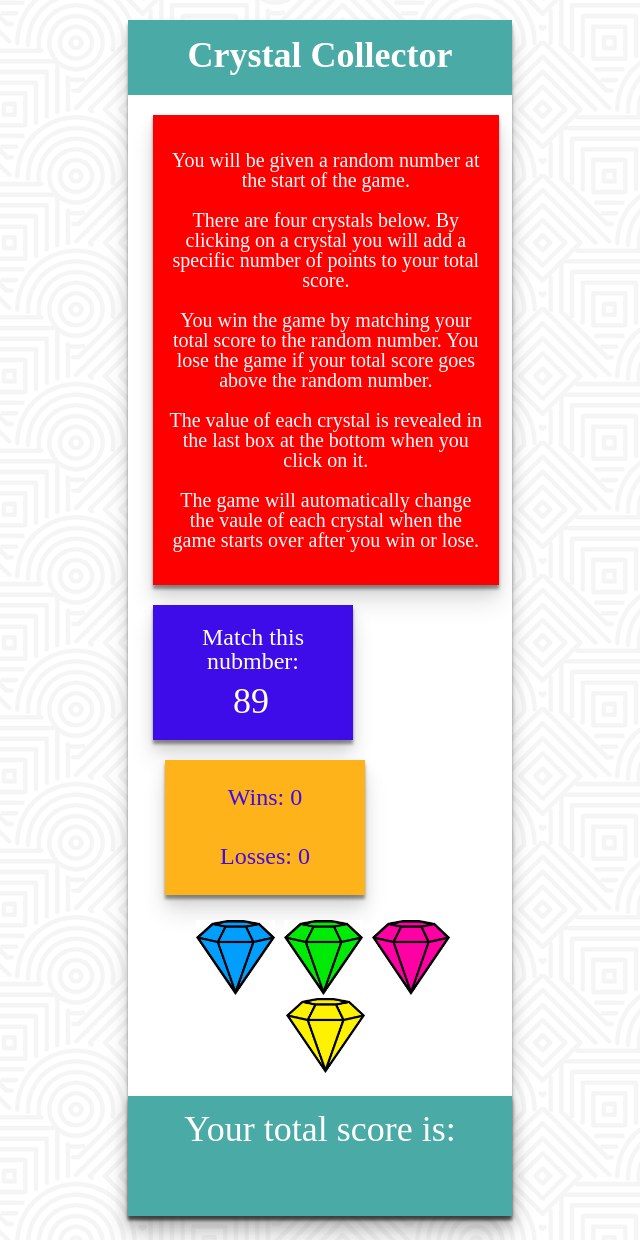
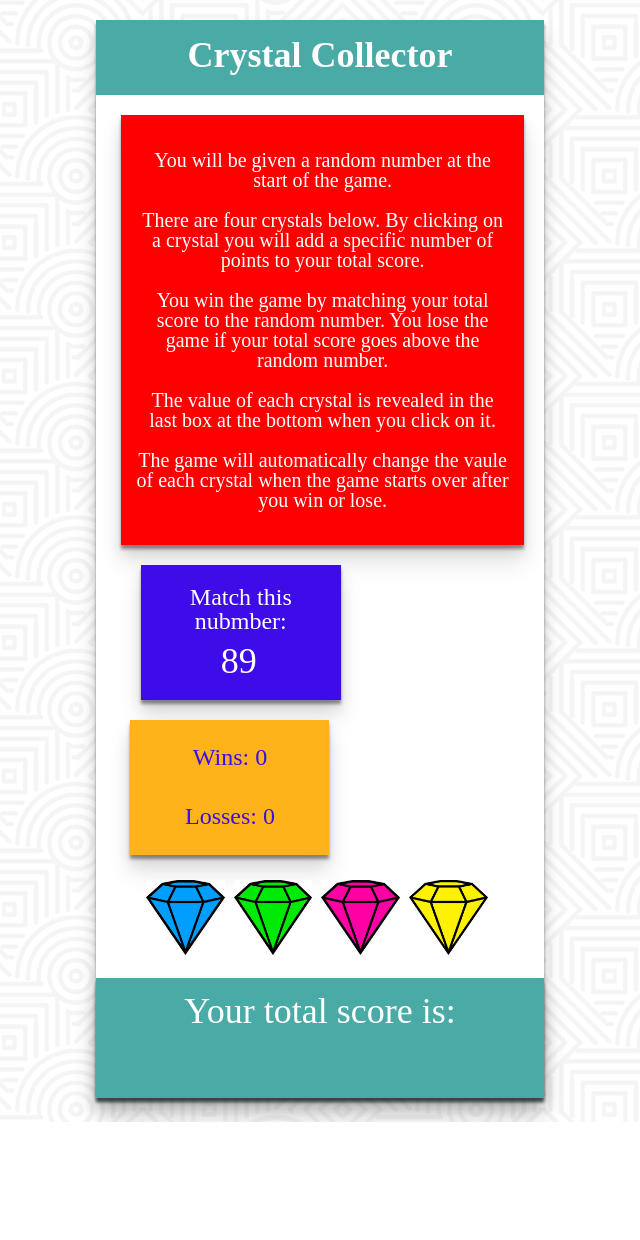
Before and after one commit to jmcenroe/crystal-collector, a plain HTML site: page index.html in a window 1280 px wide. Shown: the whole page, without its empty margins (320-960 px from the left). After the commit the page ends 1122 px from the top, so only its background shows below. Drawn offline with nearby package versions, Linux system fonts and the light colour scheme.

Commit message:
Adjusted some sizing issues

```diff
--- a/assets/css/style.css
+++ b/assets/css/style.css
@@ -11,7 +11,7 @@ body {
 
 .container {
 	margin: auto;
-    max-width: 30%;
+    max-width: 35%;
 	margin-bottom: 10px;
 	background-color: #fff;
 
@@ -49,7 +49,6 @@ p {
 }
 
 .instructions {
-	width: 450px;
 	margin-left: 25px;
     padding: 25px 5px;
 	background-color: #ff0000;
@@ -61,7 +60,7 @@ p {
 .random {
 	height: 135px;
 	width: 200px;
-	margin-left: 25px;
+	margin-left: 10%;
 	background-color: #3e0ce8;
 	color: #fff;
 	padding-top: 10px;
@@ -83,8 +82,8 @@ h2 {
 .scoreboard {
 	float: left;
 	height: 135px;
-	width: 200px;
-	margin-left: 37px;
+	width: 199px;
+	margin-left: 7.7%;
 	background-color: #ffb31a;
 	color: #3e0ce8;
 }
@@ -98,7 +97,7 @@ h2 {
 	clear: both;
 	margin-left: 0;
 	padding-top: 25px;
-    padding-left: 45px;
+	margin-left: 4.3%;
 	box-shadow: none;
 }
 
--- a/index.html
+++ b/index.html
@@ -5,6 +5,7 @@
     <title>Crystal Collector</title>
     <link rel="stylesheet" type="text/css" href="assets/css/reset.css">
     <link rel="stylesheet" type="text/css" href="assets/css/style.css">
+    <meta name="viewport" content="width=device-width, initial-scale=1">
 </head>
 
 <body>
```
